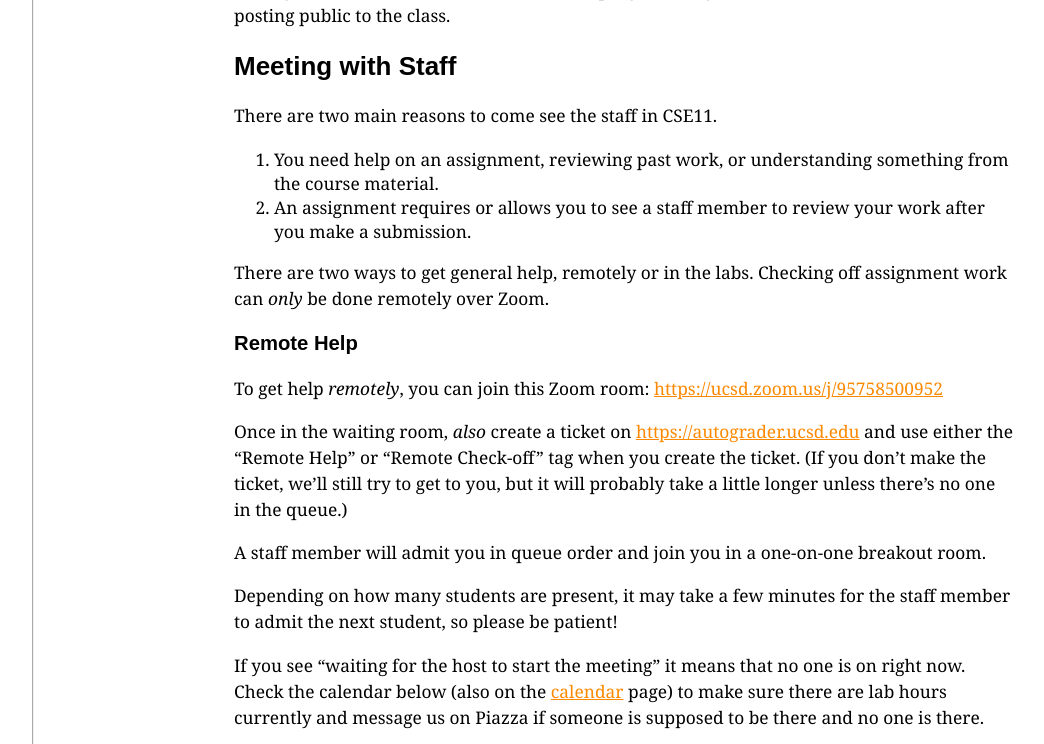
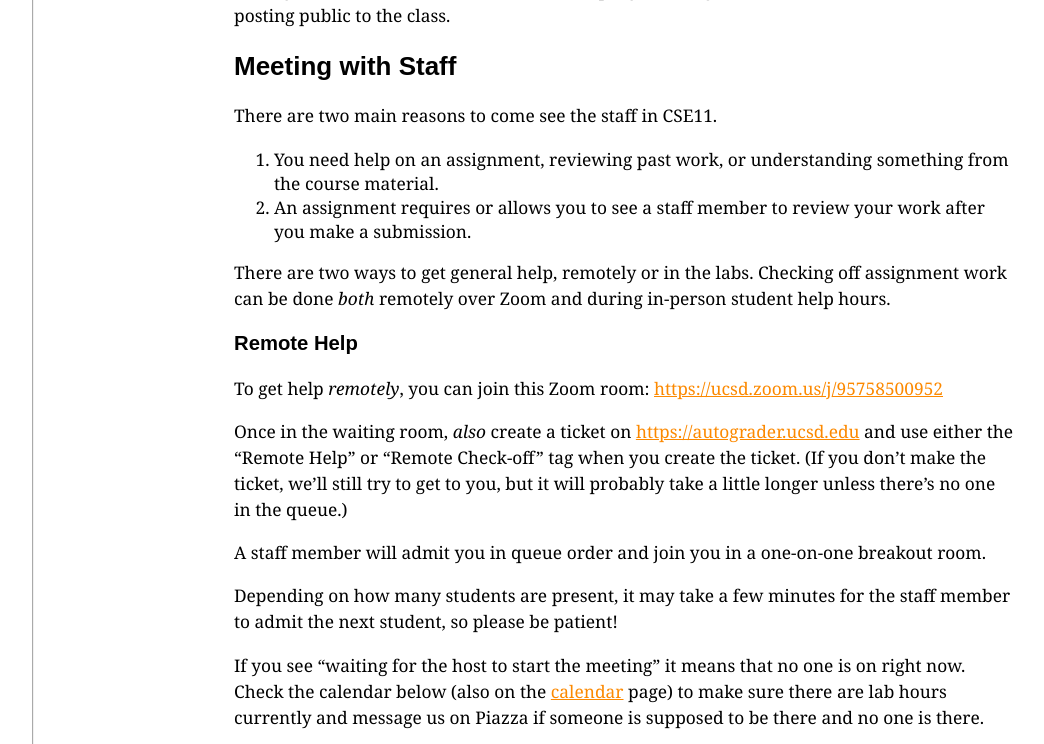
Before and after one commit to ucsd-cse11-w22/ucsd-cse11-w22.github.io, a Jekyll site: the page built from staff-and-help.md, in a window 1280 px wide and 900 px high, scrolled down 1209 px, cut to the strip 0-744 px from the top of the window. Shown: the whole strip, without its empty margins (64-1108 px from the left). Built offline with Jekyll 4.4.1, drawn with Linux system fonts in a browser that asks for light colours.

Commit message:
Update staff-and-help.md

```diff
--- a/staff-and-help.md
+++ b/staff-and-help.md
@@ -61,7 +61,7 @@ something from the course material.
 work after you make a submission.
 
 There are two ways to get general help, remotely or in the labs. Checking off
-assignment work can _only_ be done remotely over Zoom.
+assignment work can be done _both_ remotely over Zoom and during in-person student help hours.
 
 ### Remote Help
 
```
